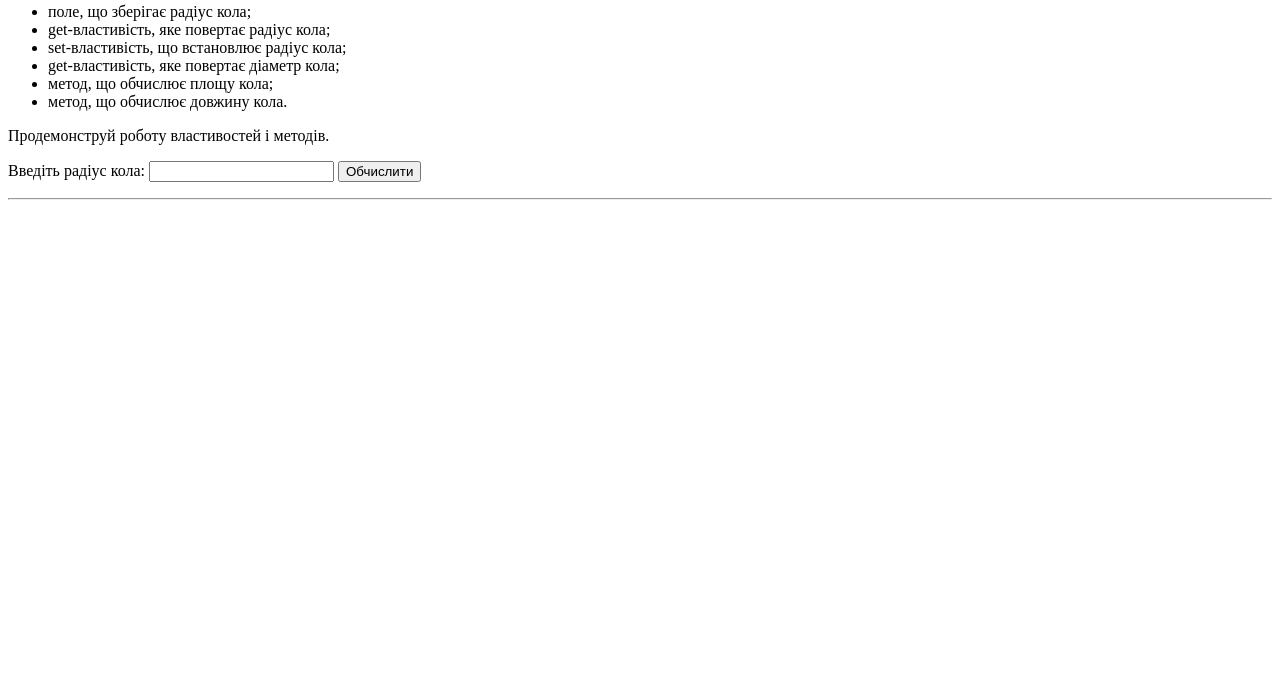
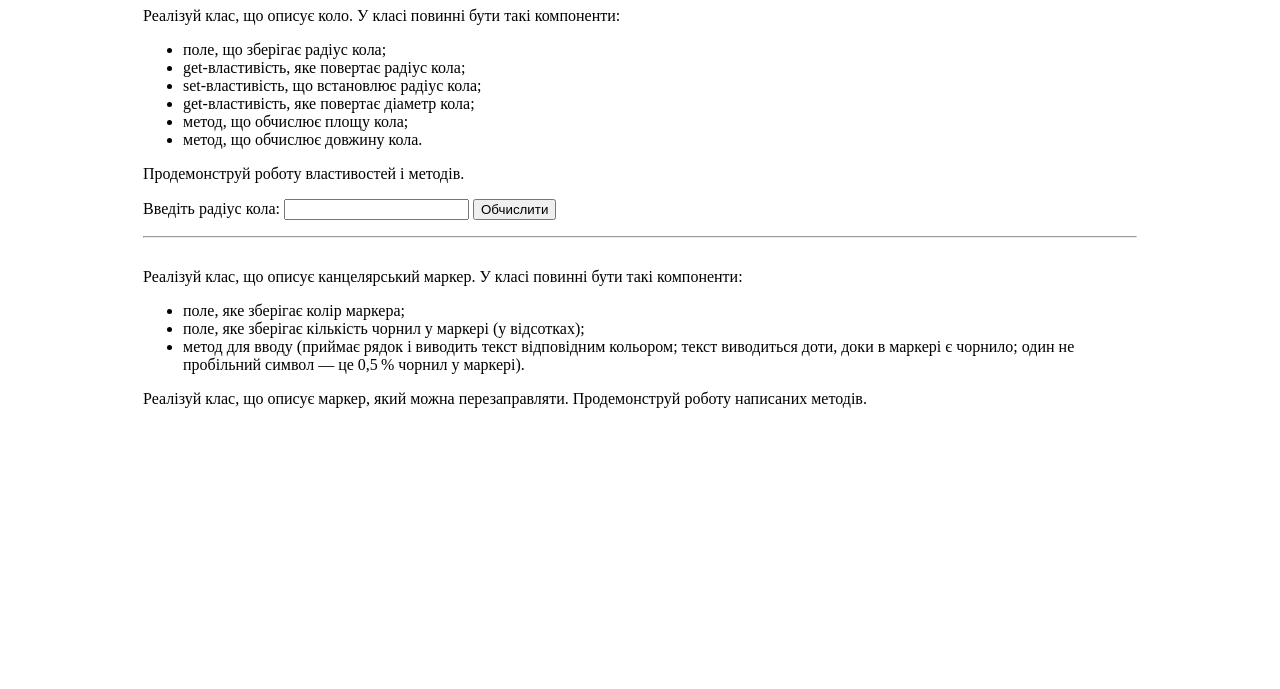
Before and after one commit to KaterynaTishchenko/l-42-classes, a plain HTML site: page index.html in a window 1280 px wide. Shown: the part 111-800 px from the top of the page. Drawn offline with Linux system fonts and the light colour scheme.

Commit message:
add new html

```diff
--- a/index.html
+++ b/index.html
@@ -4,10 +4,14 @@
     <meta charset="UTF-8">
     <meta http-equiv="X-UA-Compatible" content="IE=edge">
     <meta name="viewport" content="width=device-width, initial-scale=1.0">
-    <title>Document</title>
+    <link rel="stylesheet" href="style.css">
+    <title>Classes</title>
 </head>
 <body>
+    <main>
+        <div class="container">
                 <h1>Home work lesson 42</h1>
+                <section class="one">
                     <p>Реалізуй клас, що описує коло. У класі повинні бути такі компоненти:
                         <ul>
                             <li>поле, що зберігає радіус кола;</li>
@@ -23,9 +27,12 @@
                         <label for="radius-input">Введіть радіус кола:</label>
                         <input type="number" id="radius-input">
                         <button id="calculate-button">Обчислити</button>
-        <p id="result"></p></p>
+                        <p id="result"></p>
+                    </p>
                     <hr>
-   <!-- <p>Реалізуй клас, що описує канцелярський маркер. У класі повинні бути такі компоненти:
+                </section>
+                <section class="two">
+                        <p>Реалізуй клас, що описує канцелярський маркер. У класі повинні бути такі компоненти:
                                 <ul>
                                     <li>поле, яке зберігає колір маркера;</li>
                                     <li>поле, яке зберігає кількість чорнил у маркері (у відсотках);</li>
@@ -35,12 +42,9 @@
                                 Реалізуй клас, що описує маркер, який можна перезаправляти.
                                 Продемонструй роботу написаних методів.
                         </p>
-    <hr>
-    <p> Реалізуй клас Employee, що описує працівника, і створи масив працівників банку. <br>
-        Реалізуй клас EmpTable для генерації HTML-коду таблиці зі списком працівників банку. Масив працівників необхідно передавати через конструктор, а отримувати HTML-код за допомогою методу getHtml ().<br>
-        Створи об’єкт класу EmpTable і виведи на екран результат роботи методу getHtml ().
-    </p>
--->
+                </section>
+        </div>
+    </main>
 
     <script src="main.js"></script>
 </body>
--- /dev/null
+++ b/style.css
@@ -0,0 +1,17 @@
+* {
+    box-sizing: border-box;
+}
+main {
+    padding: 30px 0;
+}
+section {
+    min-height: 50px;
+}
+section:not(:last-child) {
+    margin-bottom: 30px;
+}
+.container {
+    max-width: 1024px;
+    margin: 0 auto;
+    padding: 0 15px;
+}
```
Lines whose indentation alone changed are shown as unchanged.
